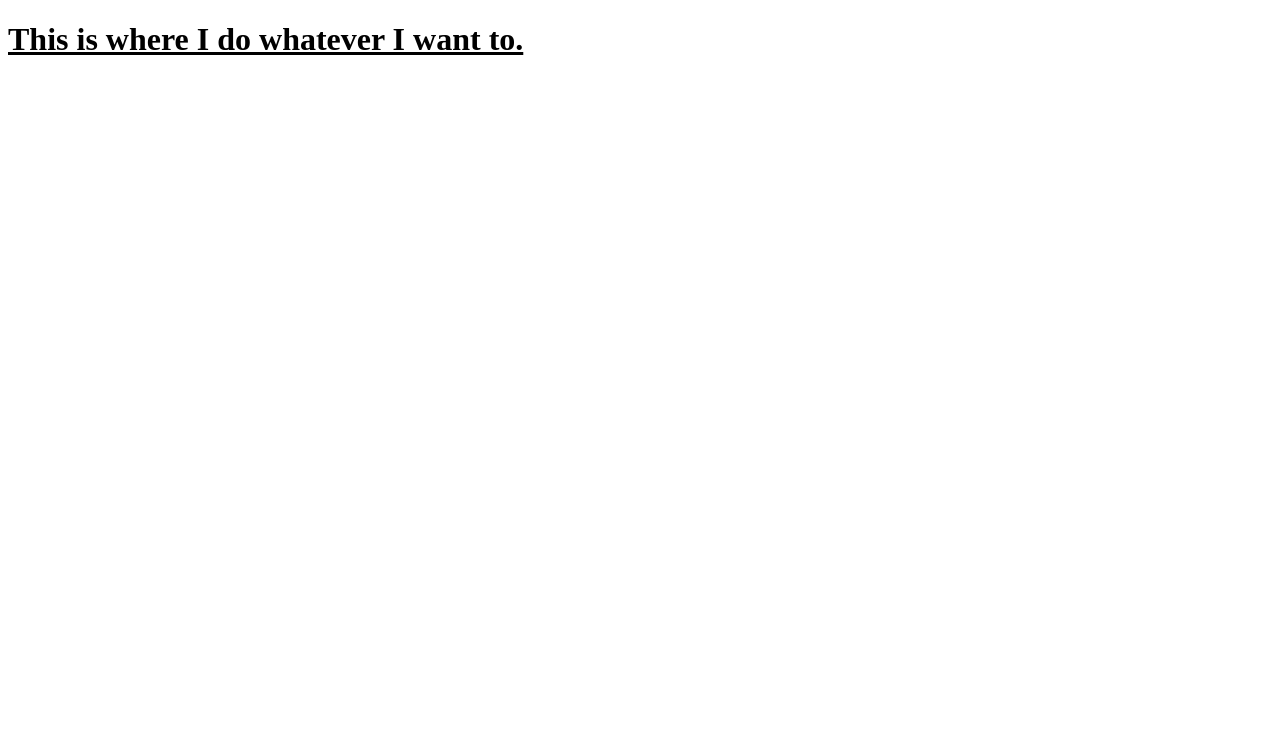
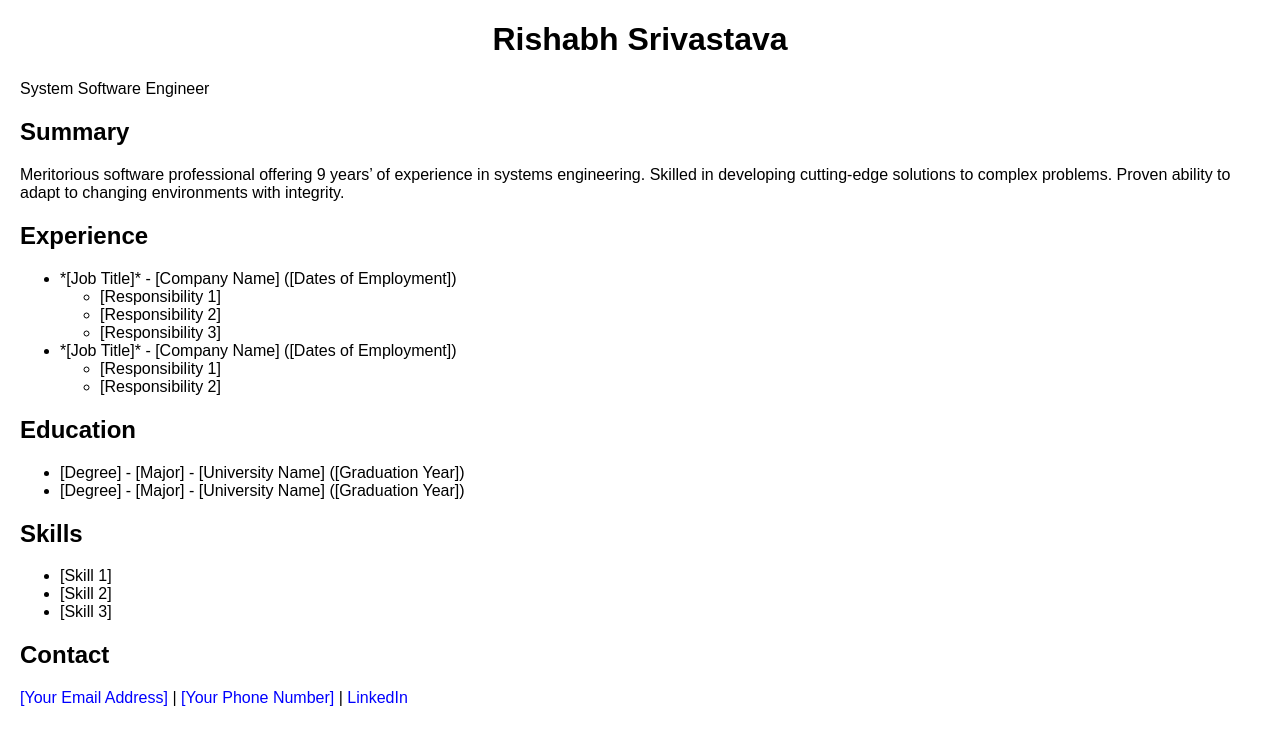
Before and after one commit to rishabhs247/myWebsite, a plain HTML site: page index.html in a window 1280 px wide. Drawn offline with Linux system fonts and the light colour scheme.

Commit message:
Half update index.html
Adding personal info

```diff
--- a/index.html
+++ b/index.html
@@ -3,14 +3,86 @@
 <head>
     <meta charset="UTF-8">
     <meta name="viewport" content="width=device-width, initial-scale=1.0">
-    <title>This is my house.</title>
+    <title>My Resume</title>
     <style>
+        /* Basic CSS styling - customize as needed */
+        body {
+            font-family: sans-serif;
+            margin: 20px;
+        }
         h1 {
-            text-decoration: underline;
+            text-align: center;
+        }
+        .section {
+            margin-bottom: 20px;
+        }
+        .contact {
+            margin-top: 20px;
+        }
+        a {
+            color: blue;
+            text-decoration: none;
         }
     </style>
 </head>
 <body>
-    <h1>This is where I do whatever I want to.</h1>
+
+    <h1>Rishabh Srivastava</h1>
+    <p>System Software Engineer</p>
+
+    <div class="section">
+        <h2>Summary</h2>
+        <p>Meritorious software professional offering 9 years’ of experience in systems engineering. Skilled in developing cutting-edge solutions to complex problems. Proven ability to adapt to changing environments with integrity.</p>
+    </div>
+
+    <div class="section">
+        <h2>Experience</h2>
+        <ul>
+            <li>
+                *[Job Title]* - [Company Name] ([Dates of Employment])
+                <ul>
+                    <li>[Responsibility 1]</li>
+                    <li>[Responsibility 2]</li>
+                    <li>[Responsibility 3]</li>
+                </ul>
+            </li>
+            <li>
+                *[Job Title]* - [Company Name] ([Dates of Employment])
+                <ul>
+                    <li>[Responsibility 1]</li>
+                    <li>[Responsibility 2]</li>
+                </ul>
+            </li>
+        </ul>
+    </div>
+
+    <div class="section">
+        <h2>Education</h2>
+        <ul>
+            <li>[Degree] - [Major] - [University Name] ([Graduation Year])</li>
+            <li>[Degree] - [Major] - [University Name] ([Graduation Year])</li>
+        </ul>
+    </div>
+
+    <div class="section">
+        <h2>Skills</h2>
+        <ul>
+            <li>[Skill 1]</li>
+            <li>[Skill 2]</li>
+            <li>[Skill 3]</li>
+        </ul>
+    </div>
+
+    <div class="contact">
+        <h2>Contact</h2>
+        <p>
+            <a href="mailto:[Your Email Address]">[Your Email Address]</a>
+            |
+            <a href="tel:[Your Phone Number]">[Your Phone Number]</a>
+            |
+            <a href="https://www.linkedin.com/in/[Your LinkedIn Profile URL]">LinkedIn</a>
+        </p>
+    </div>
+
 </body>
 </html>
```
